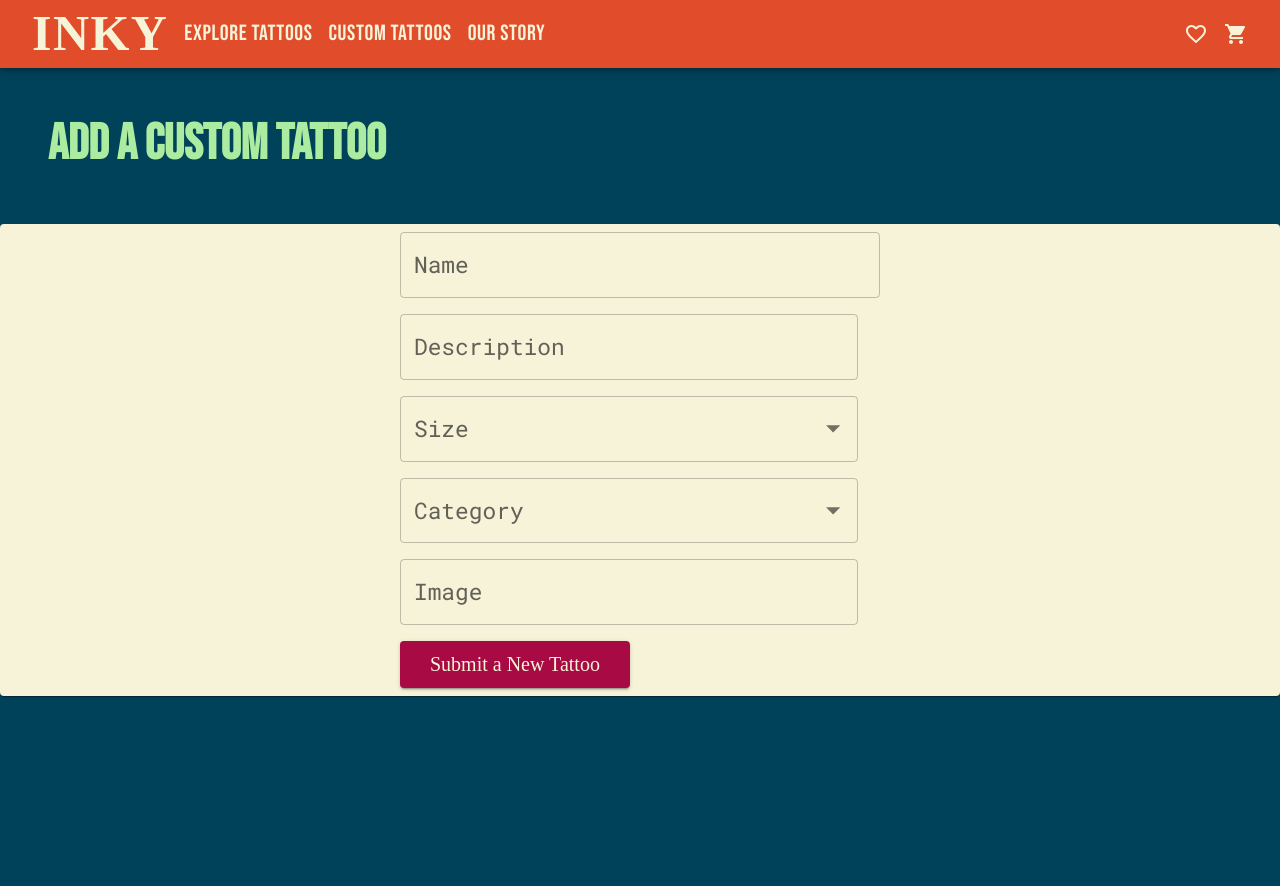
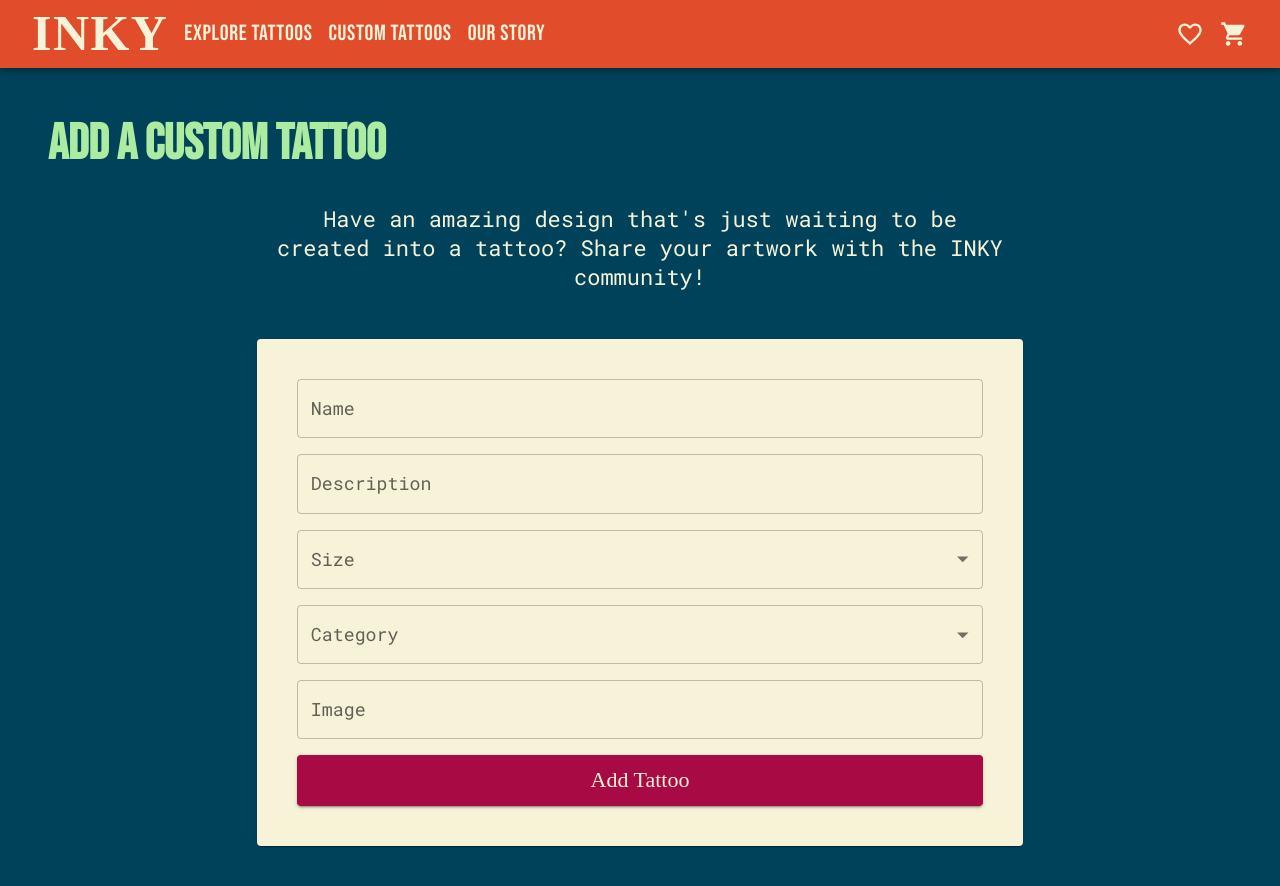
Before and after one commit to patchwork109/phase-5-project-INKY, a React (Create React App) app in the folder client/: page /customtattoos in a window 1280 px wide. Shown: the top 886 px of the page. Before the commit the page ends 800 px from the top, so only its background shows below. Built offline with nearby package versions, Linux system fonts and the light colour scheme; no server answers; a web font is replaced by a local one.

Commit message:
Login, sign up, order success, custom tattoo page, empty cart / wishlist styling

```diff
--- a/client/src/components/CustomTattoo.js
+++ b/client/src/components/CustomTattoo.js
@@ -6,6 +6,8 @@ function CustomTattoo ({addNewTattooToState}) {
 
     return (
         <div>
+            <h2 style={{ color: '#aceca0', fontFamily: 'Bebas Neue', fontSize: 50, textAlign: 'left', marginLeft: 48, marginTop: 50, marginBottom: 50}}>Add a Custom Tattoo</h2>
+            <p style={{ color: '#f6f3d9', fontFamily: 'Roboto Mono', fontSize: 22, marginTop: -20, marginBottom: 9, paddingLeft: 275, paddingRight: 275  }}>Have an amazing design that's just waiting to be created into a tattoo? Share your artwork with the INKY community!</p>
             <Form addNewTattooToState={addNewTattooToState}/>
         </div>
     )
--- a/client/src/components/EmptyCart.js
+++ b/client/src/components/EmptyCart.js
@@ -1,19 +1,22 @@
 import React from "react";
 import { Link } from 'react-router-dom';
 import Button from '@mui/material/Button';
+import { ThemeProvider } from '@mui/material/styles';
+import theme from "../themes/formtheme";
 
 function EmptyCart () {
 
 
     return (
+        <ThemeProvider theme={theme}>
         <div>
-            Nothing to see here. Check out tattoos!
-            <br/>
+        <h2 style={{ color: '#f6f3d9', fontFamily: 'Roboto Mono', fontSize: 30, marginTop: 50}}>Nothing to see here. Check out tattoos!</h2>
             <br/>
             <Link to="/tattoos">
                 <Button variant="contained">Explore Tattoos</Button>
             </Link>
         </div>
+        </ThemeProvider>
     )
 }
 
--- a/client/src/components/EmptyWishlist.js
+++ b/client/src/components/EmptyWishlist.js
@@ -1,19 +1,22 @@
 import React from "react";
 import { Link } from 'react-router-dom';
 import Button from '@mui/material/Button';
+import { ThemeProvider } from '@mui/material/styles';
+import theme from "../themes/formtheme";
 
 function EmptyWishlist () {
 
 
     return (
+        <ThemeProvider theme={theme}>
         <div>
-            Your Wishlist is empty. Check out tattoos!
-            <br/>
+        <h2 style={{ color: '#f6f3d9', fontFamily: 'Roboto Mono', fontSize: 30, marginTop: 50}}>Your Wishlist is empty. Check out tattoos!</h2>
             <br/>
             <Link to="/tattoos">
                 <Button variant="contained">Explore Tattoos</Button>
             </Link>
         </div>
+        </ThemeProvider>
     )
 }
 
--- a/client/src/components/Form.js
+++ b/client/src/components/Form.js
@@ -29,10 +29,11 @@ function Form({addNewTattooToState}) {
         left: '50%',
         transform: 'translate(-50%, -50%)',
         width: 400,
-        height: 200,
+        height: 220,
         color: 'black',
-        bgcolor: 'background.paper',
-        border: '2px solid #000',
+        fontFamily: 'Roboto Mono',
+        bgcolor: '#E1EEDD',
+        border: '2px solid #E14D2A',
         borderRadius: '15px',
         boxShadow: 24,
         p: 4,
@@ -102,14 +103,14 @@ function Form({addNewTattooToState}) {
     return (
         <ThemeProvider theme={theme}>
         <div>
-            <h2 style={{ color: '#aceca0', fontFamily: 'Bebas Neue', fontSize: 50, textAlign: 'left', marginLeft: 48, marginTop: 50, marginBottom: 50}}>Add a Custom Tattoo</h2>
-            <Paper sx={{ bgcolor: '#f6f3d9',  }}>
-            <Box sx={{ display: 'flex', justifyContent: 'center', mt: 3 }}>
+            <Box sx={{ display: 'flex', justifyContent: 'center', m: 6 }}>
+            <Paper sx={{ bgcolor: '#f6f3d9', justifyContent: 'center' }}>
+            <Box sx={{ display: 'flex', justifyContent: 'center', m: 4 }}>
                 <form onSubmit={handleSubmit}>
                     <Stack spacing={3}>
                         <FormGroup>
-                            <FormControl sx={{ m: 1, width: '40ch', fontFamily: 'Roboto Mono' }} variant="outlined">
-                                <TextField sx={{ fontFamily: 'Roboto Mono' }}
+                            <FormControl sx={{ m: 1, width: '60ch' }} variant="outlined">
+                                <TextField
                                     type="text"
                                     name="name"
                                     value={tattooName}
@@ -119,7 +120,7 @@ function Form({addNewTattooToState}) {
                                     onChange={handleTattooNameChange}
                                 />
                             </FormControl>
-                            <FormControl sx={{ m: 1, width: '40ch' }} variant="outlined">
+                            <FormControl sx={{ m: 1, width: '60ch' }} variant="outlined">
                                 <TextField
                                     type="text"
                                     name="description"
@@ -130,7 +131,7 @@ function Form({addNewTattooToState}) {
                                     onChange={handleTattooDescriptionChange}
                                 />
                             </FormControl>
-                            <FormControl sx={{ m: 1, width: '40ch' }} variant="outlined">
+                            <FormControl sx={{ m: 1, width: '60ch' }} variant="outlined">
                                 <InputLabel>Size</InputLabel>
                                 <Select
                                     value={tattooSize}
@@ -142,7 +143,7 @@ function Form({addNewTattooToState}) {
                                     <MenuItem value='Large'>Large</MenuItem>
                                 </Select>
                             </FormControl>
-                            <FormControl sx={{ m: 1, width: '40ch' }} variant="outlined">
+                            <FormControl sx={{ m: 1, width: '60ch' }} variant="outlined">
                                 <InputLabel>Category</InputLabel>
                                 <Select
                                     value={tattooCategory}
@@ -156,7 +157,7 @@ function Form({addNewTattooToState}) {
                                     <MenuItem value='Other'>Other</MenuItem>
                                 </Select>
                             </FormControl>
-                            <FormControl sx={{ m: 1, width: '40ch' }} variant="outlined">
+                            <FormControl sx={{ m: 1, width: '60ch' }} variant="outlined">
                                 <TextField
                                     type="text"
                                     name="image"
@@ -167,12 +168,13 @@ function Form({addNewTattooToState}) {
                                     onChange={handleTattooImageChange}
                                 />
                             </FormControl>
-                            <Button sx={{ m: 1, width: '23ch' }} type="submit" variant="contained">Submit a New Tattoo</Button>
+                            <Button sx={{ m: 1 }} type="submit" variant="contained">Add Tattoo</Button>
                         </FormGroup>
                     </Stack>
                 </form>
             </Box>
             </Paper>
+            </Box>
 
 
             <Modal
@@ -182,10 +184,11 @@ function Form({addNewTattooToState}) {
                 aria-describedby="modal-modal-description"
             >
                 <Box sx={style}>
-                    <CheckCircleIcon sx={{ fontSize: 80 }}/>
+                    <CheckCircleIcon sx={{ fontSize: 80, color: '#1F8A70' }}/>
                     <br />
                     <h3>Thank you for contributing your tattoo design!</h3>
                     <p>Your tattoo will now be available to the INKY community.</p>
+                    <br />
                 </Box>
             </Modal>
         </div>
--- a/client/src/components/NavBar.js
+++ b/client/src/components/NavBar.js
@@ -37,13 +37,13 @@ function NavBar ({user, onLogout, count}) {
                         <Box flexGrow={1} />
                         <NavLink exact to="/wishlist">
                             <IconButton>
-                                <FavoriteBorderIcon sx={{ color: '#f6f3d9', justifyContent: "right" }}/>
+                                <FavoriteBorderIcon sx={{ color: '#f6f3d9', justifyContent: "right", fontSize: 28 }}/>
                             </IconButton>
                         </NavLink>
                         <NavLink exact to="/cart">
                             <IconButton>
-                                <Badge color="error" badgeContent={count}>
-                                    <ShoppingCartIcon sx={{ color: '#f6f3d9', justifyContent: "right" }}/>
+                                <Badge color="success" badgeContent={count}>
+                                    <ShoppingCartIcon sx={{ color: '#f6f3d9', justifyContent: "right", fontSize: 28 }}/>
                                 </Badge>
                             </IconButton>
                         </NavLink>
--- a/client/src/components/OrderSuccess.js
+++ b/client/src/components/OrderSuccess.js
@@ -3,14 +3,17 @@ import { Link } from 'react-router-dom';
 import Button from '@mui/material/Button';
 import CheckCircleIcon from '@mui/icons-material/CheckCircle';
 import Box from '@mui/material/Box';
+import { ThemeProvider } from '@mui/material/styles';
+import theme from "../themes/formtheme";
 
 function OrderSuccess ({user}) {
 
 
     return (
+        <ThemeProvider theme={theme}>
         <div>
-            <Box sx={{ mt: 3}}>
-                <CheckCircleIcon sx={{ fontSize: 100 }}/>
+            <Box sx={{ mt: 3, fontFamily: 'Roboto Mono', color: '#f6f3d9'}}>
+                <CheckCircleIcon sx={{ fontSize: 100, color: '#1F8A70' }}/>
                 <br />
                 <h3>Thank you for your order, {user.name}!</h3>
                 <p>You'll receive an email with order details shortly.</p>
@@ -20,6 +23,7 @@ function OrderSuccess ({user}) {
                 </Link>
             </Box>
         </div>
+        </ThemeProvider>
     )
 }
 
--- a/client/src/components/WishlistTattooCard.js
+++ b/client/src/components/WishlistTattooCard.js
@@ -8,14 +8,14 @@ import CardMedia from '@mui/material/CardMedia';
 import Typography from '@mui/material/Typography';
 import FavoriteIcon from '@mui/icons-material/Favorite';
 import IconButton from '@mui/material/IconButton';
-import AddShoppingCartIcon from '@mui/icons-material/AddShoppingCart';
+// import AddShoppingCartIcon from '@mui/icons-material/AddShoppingCart';
 // import RemoveShoppingCartIcon from '@mui/icons-material/RemoveShoppingCart';
 
 function WishlistTattooCard ({id, name, category, description, size,
                                 price, image, handleRemoveFavoritedTattoo,
                                 setTattoos, tattoo_id, is_in_cart, setFavoritedTattoos, count, setCount}) {
 
-    const { currentCart } = useContext(UserContext);
+    // const { currentCart } = useContext(UserContext);
 
     const handleDeleteResponse = r => {
         if (r.ok) {
--- a/client/src/themes/formtheme.js
+++ b/client/src/themes/formtheme.js
@@ -15,12 +15,15 @@ const theme = createTheme({
     ].join(','),
 
     fontSize: [
-        20,
+        16,
     ].join(','),
 
     button: {
         textTransform: 'none',
         fontFamily: 'Calistoga',
+        fontSize: 22,
+        main: '#a80a44',
+        contrastText: '#f6f3d9',
       }
   },
 });
```
Also changed, not shown: client/src/components/Login.js (+8 -4 lines), client/src/components/LoginForm.js (+11 -3 lines), client/src/components/OurStory.js (+14 -9 lines), client/src/components/SignUpForm.js (+10 -3 lines), 1 other file (tests, documents, lock files or other folders).
